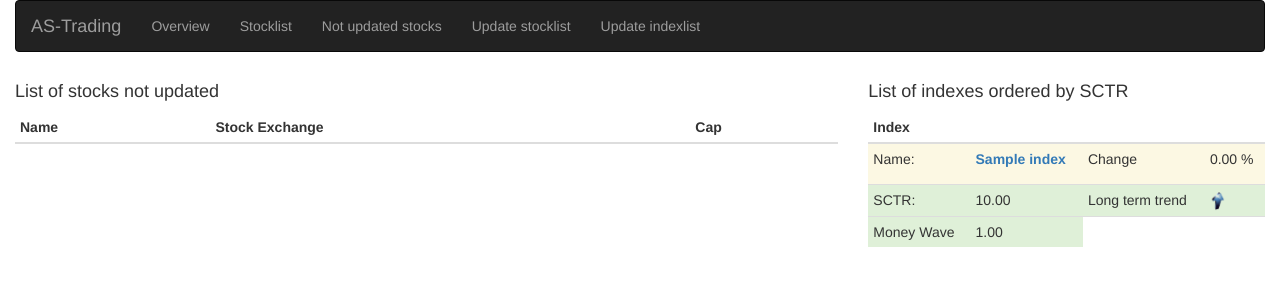
After one commit to ASpelling/mw-trading, a Flask app: page /nonupdate in a window 1280 px wide. The commit adds this page. Shown: the top 300 px of the page. Run offline with Flask 2, Linux system fonts and the light colour scheme; tables that the repository leaves empty hold one stand-in row (values such as "Sample post"); lists and menus that the app fills with data are empty; parts of the project's set-up code (start-up, migrations or seed data) failed here and were passed over; some libraries are stand-ins or nearby versions.

Commit message:
Changes in main app files

```diff
--- a/app/templates/base.html
+++ b/app/templates/base.html
@@ -17,27 +17,28 @@
 	</head>
 	<body>
 		<div class="container-fluid">
-		  <nav class="navbar navbar-default">
+		    <nav class="navbar navbar-default navbar-inverse" role="navigation">
 		    <!-- Brand and toggle get grouped for better mobile display -->
 		    <div class="navbar-header">
-		      <button type="button" class="navbar-toggle collapsed" data-toggle="collapse" data-target="#bs-example-navbar-collapse-1">
+		      <button type="button" class="navbar-toggle" data-toggle="collapse" data-target="#navigationbar">
 		        <span class="sr-only">Toggle navigation</span>
 		        <span class="icon-bar"></span>
 		        <span class="icon-bar"></span>
 		        <span class="icon-bar"></span>
 		      </button>
-		      <a class="navbar-brand" href="#">AS-Trading</a>
+		      <a class="navbar-brand" href="/">AS-Trading</a>
 		    </div>
 
 		    <!-- Collect the nav links, forms, and other content for toggling -->
-		    <div class="collapse navbar-collapse" id="bs-example-navbar-collapse-1">
+		    <div class="navbar-collapse" id="navigationbar">
 		      <ul class="nav navbar-nav">
 			<li><a href="{{ url_for('index') }}">Overview</a></li>
 			<li><a href="{{ url_for('stocks') }}">Stocklist</a></li>
+			<li><a href="{{ url_for('nonupdate') }}">Not updated stocks</a></li>
 			<li><a href="{{ url_for('stockupdater') }}">Update stocklist</a></li>
 			<li><a href="{{ url_for('indexupdater') }}">Update indexlist</a></li>
 		      </ul>
-		    </div><!-- /.navbar-collapse -->
+	 	    </div>
 		</nav>
 
 		{% with messages = get_flashed_messages() %}
--- /dev/null
+++ b/app/templates/nonupdate.html
@@ -0,0 +1,21 @@
+{% extends "base.html" %}
+{% import "_macros.html" as macros %}
+{% block content %}
+	<h4>List of stocks not updated</h4>
+
+	<table class="table table-condensed">
+	<thead>
+		<th>Name</th>
+		<th>Stock Exchange</th>
+		<th>Cap</th>
+	</thead>
+	{% for row in stocklist %}
+		<tr>
+			<td><a href="{{ url_for('grapher', ticker = row.ticker) }}">{{ row.name }}</a></td>
+			<td>{{  row.stock_exchange.name }}</td>
+			<td>{{  row.capmarket.name }}</td>
+		</tr>
+	{% endfor %}
+	</table>
+
+{% endblock %}
--- a/app/views.py
+++ b/app/views.py
@@ -10,14 +10,15 @@
 import numpy as np
 
 stockex = 'OMXSE'
-cap = 3
+cap = 1
 overviewList = 10
 
 @app.route('/')
 @app.route('/index')
 def index():
-	top = Company.query.filter(Company.average != None, Company.stockexchange_id == stockex, Company.capmarket_id != cap).order_by(Company.average.desc())[:overviewList]
-	flop = Company.query.filter(Company.average != None, Company.stockexchange_id == stockex, Company.capmarket_id != cap).order_by(Company.average.desc())[-1*overviewList:]
+	stocklist = Company.query.filter(Company.average != None, Company.stockexchange_id == stockex, Company.capmarket_id == cap).order_by(Company.average.desc())
+	top = stocklist[:overviewList]
+	flop = stocklist[-1*overviewList:]
 	indexes = Index.query.order_by(Index.average.desc()).all()
 
 	stocksAboveEma50 = (float(Company.query.filter(Company.average != None, Company.overEma50 == True, Company.stockexchange_id == stockex).count())/float(Company.query.filter(Company.average != None, Company.stockexchange_id == stockex).count()))*100
@@ -28,10 +29,15 @@
 @app.route('/stocks')
 @app.route('/stocks/<int:page>')
 def stocks(page=1):
-	stocklist = Company.query.filter(Company.average != None, Company.stockexchange_id == stockex, Company.capmarket_id != cap).order_by(Company.average.desc()).paginate(page, POST_PER_PAGE, False)
+	stocklist = Company.query.filter(Company.average != None, Company.stockexchange_id == stockex, Company.capmarket_id == cap).order_by(Company.average.desc()).paginate(page, POST_PER_PAGE, False)
 	indexes = Index.query.order_by(Index.average.desc()).all()
 	return render_template("stocks.html", title='Stocks', stocklist=stocklist, page=page, indexes=indexes)
 
+@app.route('/nonupdate')
+def nonupdate():
+	stocklist = Company.query.filter(Company.average == None)
+	indexes = Index.query.order_by(Index.average.desc()).all()
+	return render_template("nonupdate.html", title='No updated stocks', indexes = indexes, stocklist=stocklist)
 
 @app.route('/stockupdater')
 def stockupdater():
```
Also changed, not shown: app/grapher.py (+5 -4 lines), app/models.py (+10 -2 lines), app/update.py (+30 -7 lines), app/templates/stocks.html (line endings or trailing spaces).
